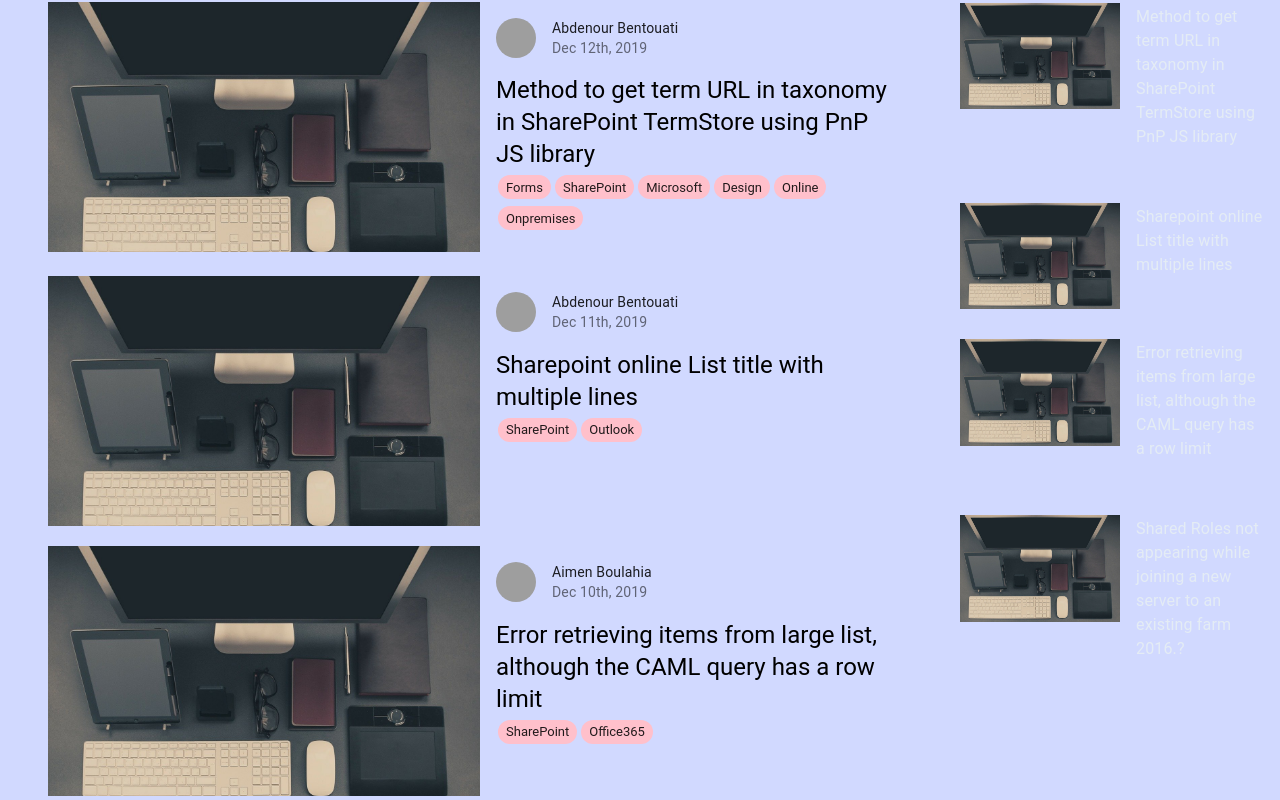
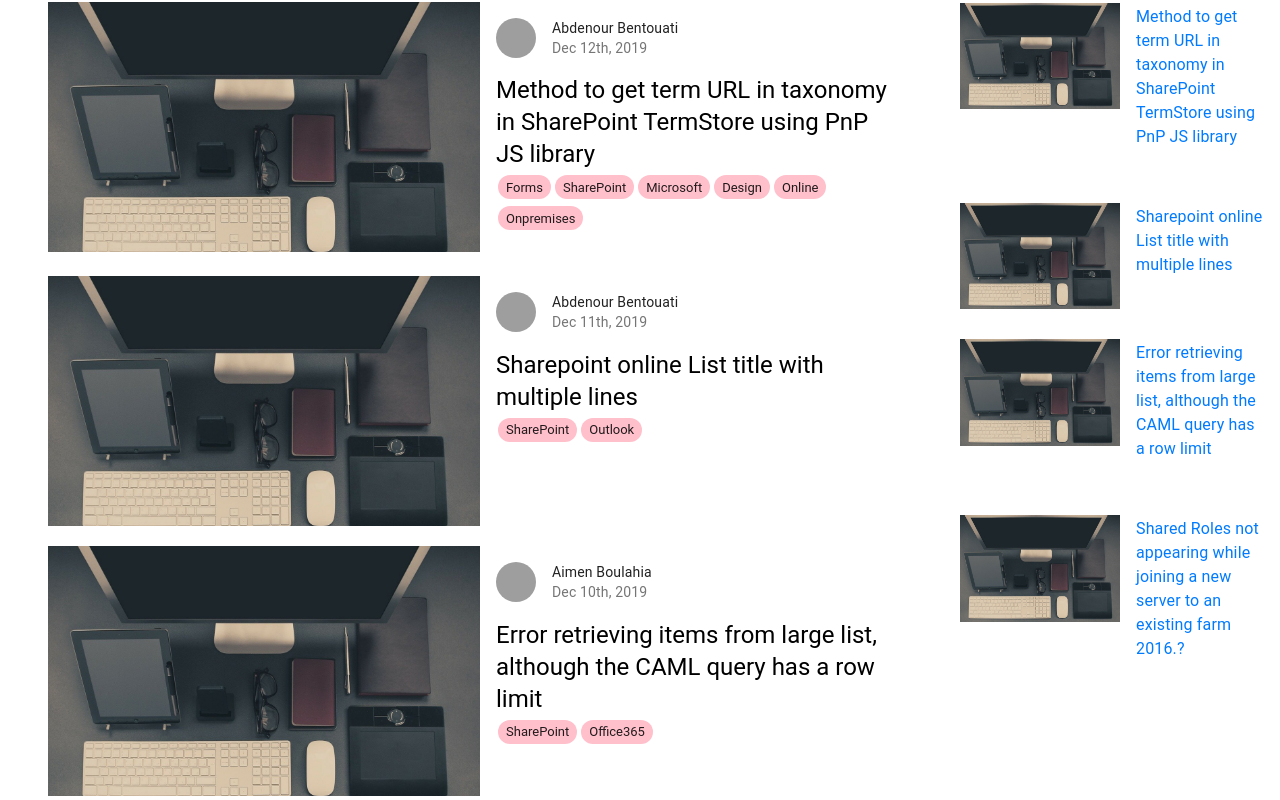
Before and after one commit to abdenourben/blog_post, a Gatsby site: page / in a window 1280 px wide. Shown: the part 168-968 px from the top of the page. Built offline with nearby package versions, Linux system fonts and the light colour scheme; Gatsby itself is replaced by a stand-in of ours; grey boxes are pictures that could not be loaded.

Commit message:
revampe interface

```diff
--- a/src/components/Post.js
+++ b/src/components/Post.js
@@ -43,6 +43,7 @@ const theme = createMuiTheme({
       main: "#9e9e9e",
       dark: "#707070",
       light: "#cfcfcf",
+      contrastText: "#fff"
     },
     error: red,
     contrastThreshold: 3,
@@ -58,10 +59,10 @@ const useStyles = makeStyles({
   },
   button: {
     color: theme.palette.secondary.dark,
-    backgroundColor: theme.palette.secondary.light,
+    backgroundColor: theme.palette.secondary.contrastText,
   },
   card: {
-    backgroundColor: theme.palette.primary.light,
+    backgroundColor: theme.palette.secondary.contrastText,
     color: theme.palette.primary.contrastText,
     boxShadow: "none",
     borderRadius: 0,
@@ -107,13 +108,11 @@ function Post({ title, author, date, slug, body, fluid, tags }) {
               />
               <CardContent classes={{root: classes.content }} >
 
-              <CardActionArea>
               <Link to={slug}>
                 <Typography classes={{ root: classes.title }} gutterUp variant="h5" component="h2">
                   {title}
                 </Typography>
               </Link>
-              </CardActionArea>
 
 
                   {tags.map(tag => (
--- a/src/components/SidePost.js
+++ b/src/components/SidePost.js
@@ -27,11 +27,13 @@ const theme = createMuiTheme({
       main: "#9fa8da",
       dark: "#6f79a8",
       light: "#d1d9ff",
+      contrastText: "#000"
     },
     secondary: {
       main: "#9e9e9e",
       dark: "#707070",
       light: "#cfcfcf",
+      contrastText: "#fff"
     },
     error: red,
     contrastThreshold: 3,
@@ -41,7 +43,7 @@ const theme = createMuiTheme({
 
 const useStyles = makeStyles({
   card: {
-    backgroundColor: theme.palette.primary.light,
+    backgroundColor: theme.palette.secondary.contrastText,
     color: theme.palette.primary.contrastText,
     boxShadow: "none",
     borderRadius: 0,
@@ -52,8 +54,8 @@ const useStyles = makeStyles({
     //width: "50px",
   },
   button: {
-    color: theme.palette.secondary.dark,
-    backgroundColor: theme.palette.secondary.light,
+    color: theme.palette.secondary.contrastText,
+    backgroundColor: theme.palette.secondary.contrastText,
   },
   content: {
     paddingTop: 2
@@ -67,7 +69,6 @@ export default function SidePost({ title, author, date, slug, body, fluid }) {
       <ThemeProvider theme={theme}>
 
   <Card classes={{ root: classes.card }} >
-        <CardActionArea>
           <Grid container>
             <Grid item xs={12} sm={6}>
               <Img fluid={fluid} />
@@ -82,7 +83,6 @@ export default function SidePost({ title, author, date, slug, body, fluid }) {
               </CardContent>
             </Grid>
           </Grid>
-        </CardActionArea>
       </Card>
       </ThemeProvider>
 
--- a/src/pages/index.js
+++ b/src/pages/index.js
@@ -47,7 +47,7 @@ const useStyles = makeStyles(theme => ({
     padding: theme.spacing(2),
     width: "100%",
     marginTop: "20px",
-    backgroundColor: theme.palette.primary.light,
+    backgroundColor: theme.palette.secondary.contrastText,
     color: theme.palette.secondary.contrastText,
     borderRadius: "0px"
   },
@@ -56,7 +56,7 @@ const useStyles = makeStyles(theme => ({
     padding: theme.spacing(1),
     width: "100%",
     marginTop: "20px",
-    backgroundColor: theme.palette.primary.light,
+    backgroundColor: theme.palette.secondary.contrastText,
     color: theme.palette.secondary.contrastText,
     borderRadius: "0px"
   },
@@ -66,7 +66,7 @@ const useStyles = makeStyles(theme => ({
     height: "100px",
     margin: "auto",
     marginTop: "20px",
-    backgroundColor: "#cfcfcf",
+    backgroundColor: "#fff",
     color: theme.palette.primary.contrastText,
     borderRadius: "0px"
   },
@@ -88,7 +88,7 @@ const useStyles = makeStyles(theme => ({
   },
   headerTitle: {
     content: '',
-    background: "rgba(0,0,0,0.12)",
+    //background: "rgba(0,0,0,0.12)",
     height: "1px",
     flex: "1",
     marginLeft: "1rem",
--- a/src/styles/_base.scss
+++ b/src/styles/_base.scss
@@ -13,17 +13,17 @@
   background-color: red;
 }
 body {
-  background-color: #d1d9ff;
-  font-family: $site-font;
-  color: #d1d9ff;
+  //background-color: #d1d9ff;
+  //font-family: $site-font;
+  //color: #d1d9ff;
 }
-a {
-  color: #e4ecf5;
-  &:hover {
-    color: #007bff;
-    text-decoration: none;
-  }
-}
+//a {
+  //color: #e4ecf5;
+  //&:hover {
+   // color: #007bff;
+    //text-decoration: none;
+  //}
+//}
 h1, h3 {
   margin-bottom: 20px;
   text-align: center;
```
